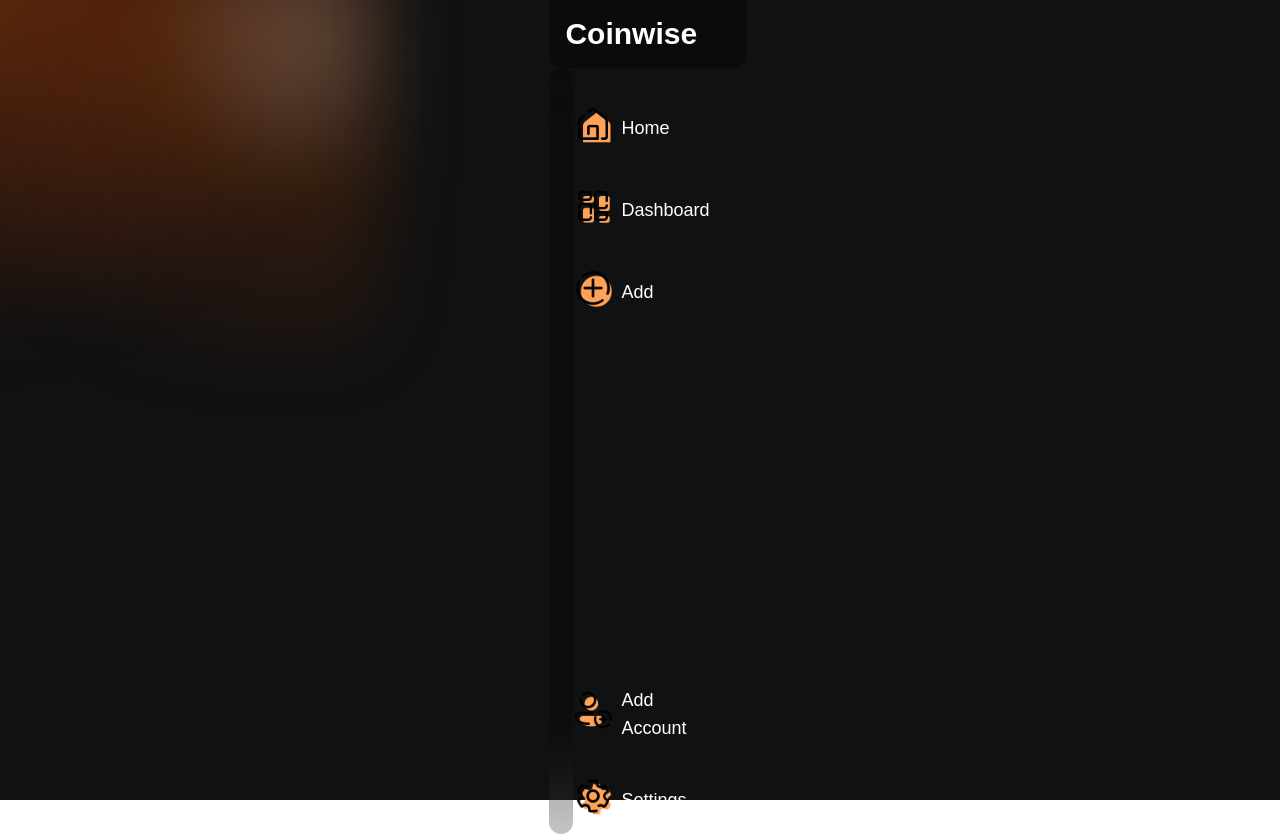
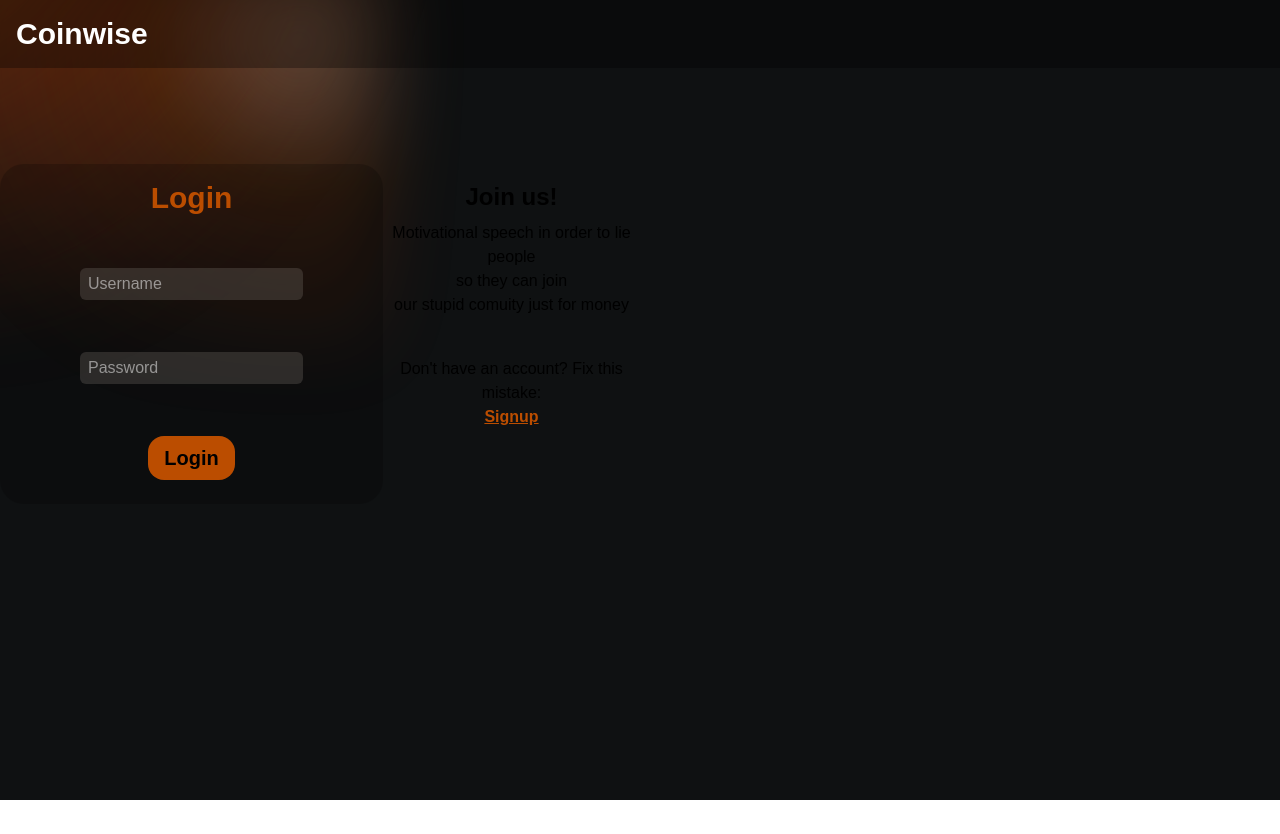
Before and after one commit to markomoev/Coinwise, a React (Vite) app: page /home in a window 1280 px wide. Both pictures are taken after a click on the element "Add Account". After the commit the page ends 800 px from the top, so only its background shows below. Built offline with nearby package versions, Linux system fonts and the light colour scheme.

Commit message:
transfering on a pc

```diff
--- a/src/components/global/TopBar.tsx
+++ b/src/components/global/TopBar.tsx
@@ -2,7 +2,7 @@ export default function TopBar() {
     return (
         <div className = 'text-3xl font-bold'>
             {/* Heading */}
-            <div className = 'p-4 ml-4 pl-17 sm:pl-4 rounded-b-2xl text-white bg-black/30'>
+            <div className = 'p-4 pl-17 sm:pl-4 text-white bg-black/30 z-30'>
                 <h2>Coinwise</h2>
             </div>
         </div>
--- a/src/index.css
+++ b/src/index.css
@@ -1,9 +1,8 @@
 @import "tailwindcss";
-@import url('https://fonts.googleapis.com/css2?family=Golos+Text:wght@400..900&family=Nunito+Sans:ital,opsz,wght@0,6..12,200..1000;1,6..12,200..1000&display=swap');
-
+@import url('https://fonts.googleapis.com/css2?family=Montserrat:ital,wght@0,100..900;1,100..900&display=swap');
 
 :root {
-  font-family: "Golos Text", sans-serif;
+  font-family: "Montserrat", sans-serif;
   line-height: 1.5;
   font-weight: 400;
 
--- a/src/pages/Home.tsx
+++ b/src/pages/Home.tsx
@@ -4,7 +4,7 @@ import Techs from "../components/home/Technologies";
 
 export default function HomePage(){
     return(
-        <div className = 'main_div w-full h-auto'>
+        <div className = 'w-full h-auto'>
           <TopBar/>
           <div className = 'w-full flex flex-row gap-5 mt-5'>
               <SideBar/>
--- a/src/pages/Login&Signup.tsx
+++ b/src/pages/Login&Signup.tsx
@@ -1,18 +1,60 @@
-import SideBar from "../components/global/SideBar"
 import TopBar from "../components/global/TopBar"
 
 export default function LogSignPage(){
     return(
-        <div className = ''>
-            <div className = 'main_div w-full'>
-                <TopBar/>
-                <SideBar/>
-            </div>
+        <div className = 'w-full flex flex-col'>
+           <TopBar/>
+            <div className = 'sm:w-1/2 w-full items-center flex justify-center sm:flex-row flex-col '>
+                    <div className = 'bg-black/20 pt-4 pb-6 p-20 gap-13 w-fit rounded-3xl flex flex-col items-center justify-center mt-[15%]'>
 
-            <div className = 'w-1/3'>
+                        {/* Heading for Login */}
+                        <div className="w-full text-center">
+                            <p className="text-3xl text-amber-700 font-bold">Login</p>
+                        </div>
 
-            </div>
+                        {/* Username Input */}
+                        <div className="">
+                            <input
+                                id = 'username'
+                                type="text"
+                                placeholder = 'Username'
+                                className="bg-stone-500/30 text-white p-1 pl-2 pr-2 rounded-md "/>
+                        </div>
+
+                        {/* Password */}
+                        <div>
+                            <input
+                                id = 'password'
+                                type="password"
+                                placeholder = 'Password'
+                                className="bg-stone-500/30 text-white p-1 pl-2 pr-2 rounded-md " />
+                        </div>
+
+                        {/* Button for loging in */}
+                        <div>
+                            <button className = 'bg-amber-700 rounded-2xl p-2 pl-4 pr-4 cursor-pointer text-xl font-semibold'>
+                                Login
+                            </button>
+                        </div>
+                </div>
+
+                <div className="z-0 sm:w-1/2 h-full flex flex-col mt-20 sm:mt-0">
+                    <div className="w-full text-center mt-[15%]">
+                        <p className="text-2xl font-bold mb-2">Join us!</p>
+                        <p>
+                            Motivational speech in order to lie people <br/>
+                            so they can join <br/> our stupid comuity
+                            just for money
+                        </p>
+
+                        <div className="mt-10">
+                            <p>Don't have an account? Fix this mistake:</p>
+                            <a href="" className="text-amber-700 underline font-semibold">Signup</a>
+                        </div>
+                    </div>
+                </div>
         </div>
+    </div>
 
     )
 }
```
